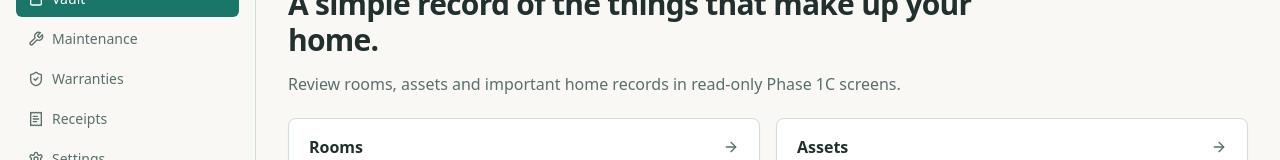
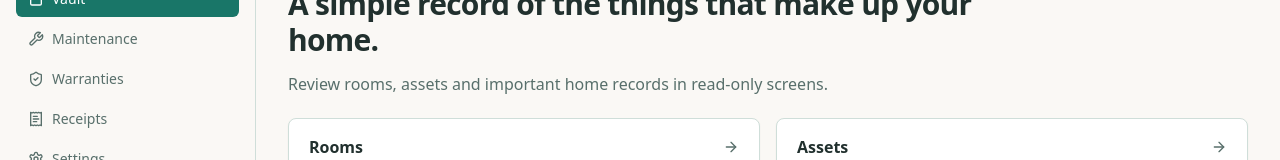
Before and after one commit to LatinMaestro/HomeVault, a Next.js app: page /vault in a window 1280 px wide. Shown: the part 148-308 px from the top of the page. Built offline with nearby package versions, Linux system fonts and the light colour scheme.

Commit message:
Refresh vault read-only copy

```diff
--- a/src/app/vault/page.tsx
+++ b/src/app/vault/page.tsx
@@ -35,7 +35,7 @@ export default function VaultPage() {
         <PageHeader
           eyebrow="Vault"
           title="A simple record of the things that make up your home."
-          description="Review rooms, assets and important home records in read-only Phase 1C screens."
+          description="Review rooms, assets and important home records in read-only screens."
         />
 
         <div className="grid gap-4 md:grid-cols-2">
```
